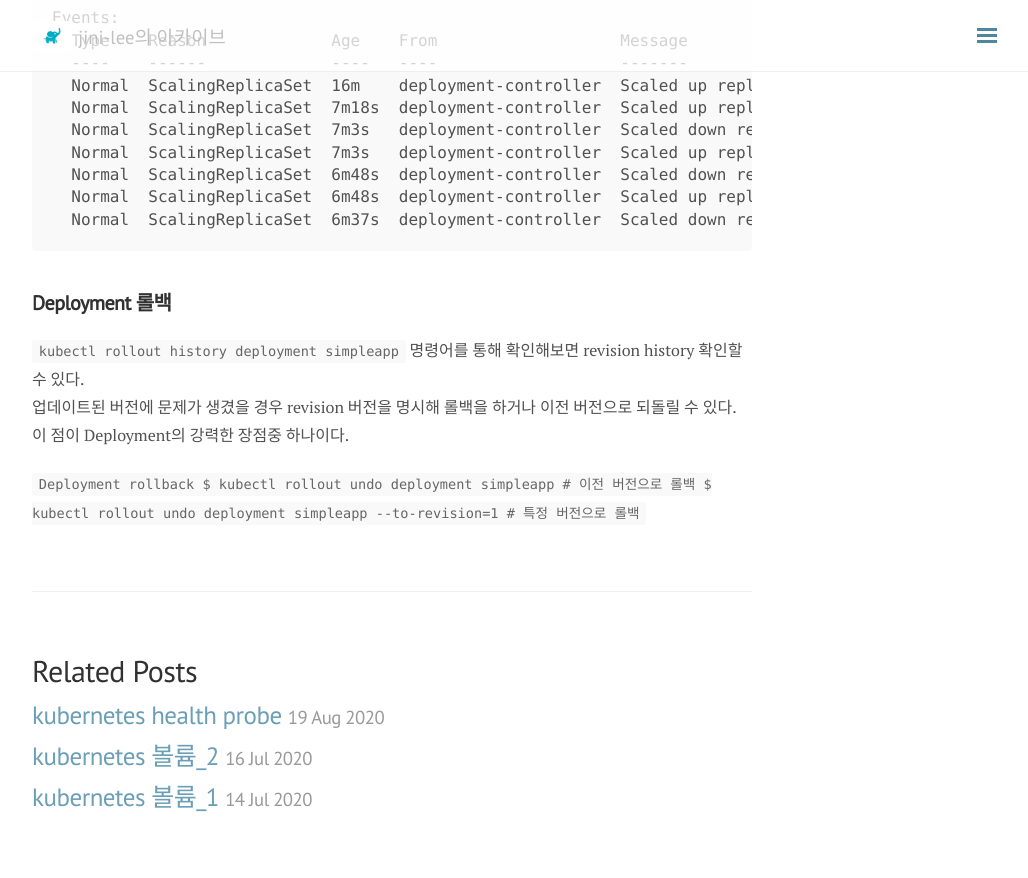
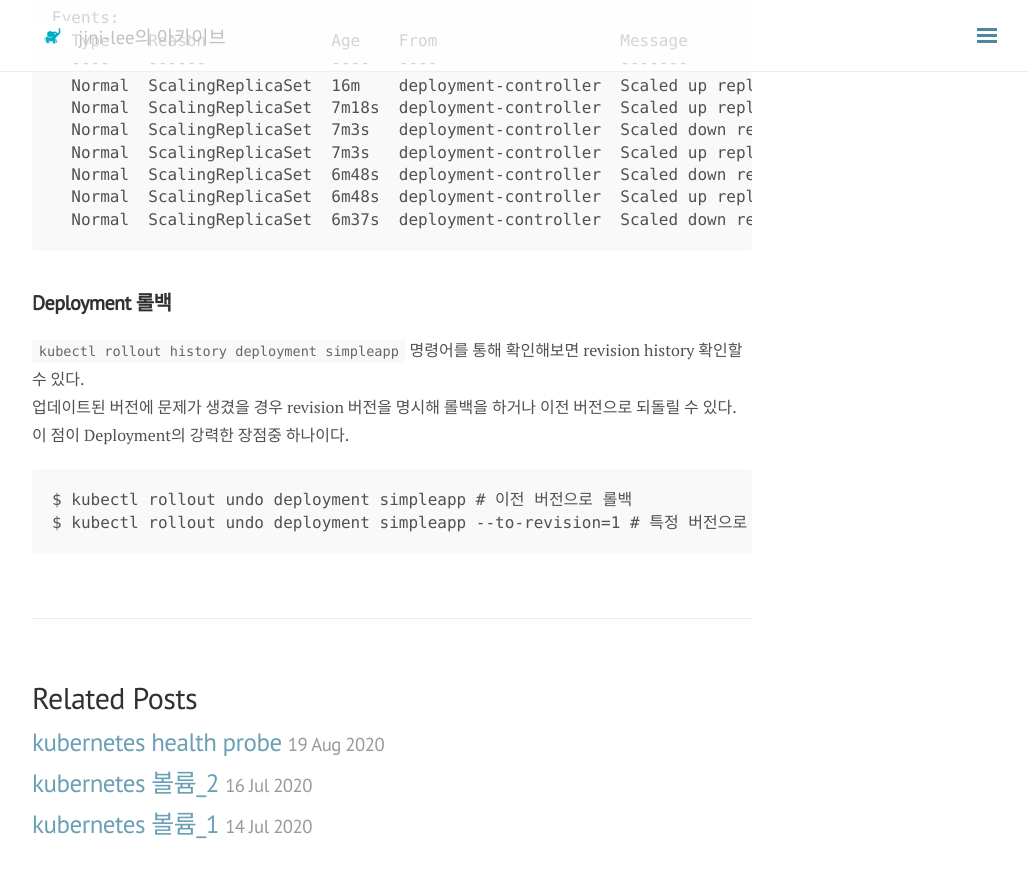
Before and after one commit to jini-lee/jini-lee.github.com, a Jekyll site: the page built from _posts/kubernetes/2020-09-14-deployment.md, in a window 1280 px wide and 900 px high, scrolled down 1129 px. Shown: the top 878 px of the window, without its empty margins (248-1276 px from the left). Built offline with Jekyll 4.4.1, drawn with Linux system fonts in a browser that asks for light colours; nearby versions of some CDN libraries; comment, search, counter and statistics services are not loaded.

Commit message:
Update 2020-09-14-deployment.md

````diff
--- a/_posts/kubernetes/2020-09-14-deployment.md
+++ b/_posts/kubernetes/2020-09-14-deployment.md
@@ -45,7 +45,7 @@ Events:
 `kubectl rollout history deployment simpleapp` 명령어를 통해 확인해보면 revision history 확인할 수 있다.
 업데이트된 버전에 문제가 생겼을 경우 revision 버전을 명시해 롤백을 하거나 이전 버전으로 되돌릴 수 있다. 이 점이 Deployment의 강력한 장점중 하나이다.
 
-``` Deployment rollback
+```
 $ kubectl rollout undo deployment simpleapp # 이전 버전으로 롤백
 $ kubectl rollout undo deployment simpleapp --to-revision=1 # 특정 버전으로 롤백
 ```
````
